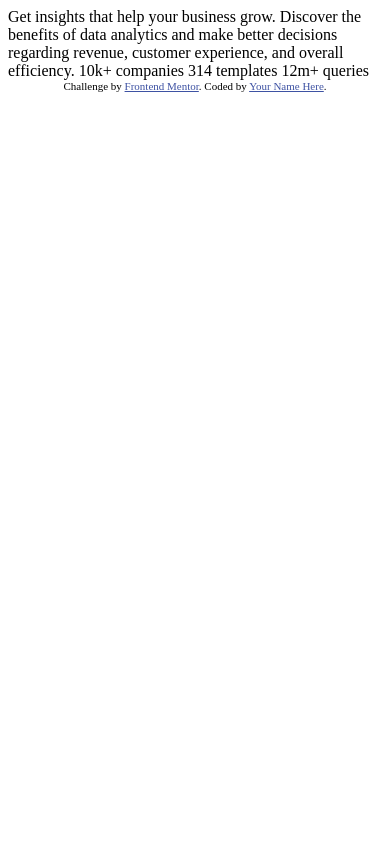
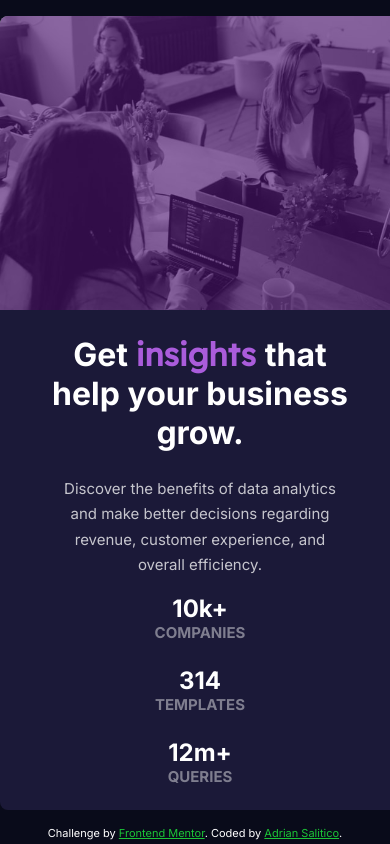
Before and after one commit to Frogerall/stats-preview-card, a plain HTML site: page index.html in a window 390 px wide. Drawn offline with Linux system fonts and the light colour scheme.

Commit message:
added both mobile and desktop design

```diff
--- a/index.html
+++ b/index.html
@@ -1,33 +1,49 @@
 <!DOCTYPE html>
 <html lang="en">
+
 <head>
-  <meta charset="UTF-8">
-  <meta name="viewport" content="width=device-width, initial-scale=1.0"> <!-- displays site properly based on user's device -->
+ <meta charset="UTF-8">
+ <meta name="viewport" content="width=device-width, initial-scale=1.0">
+ <link rel="icon" type="image/png" sizes="32x32" href="./images/favicon-32x32.png">
+ <title>Frontend Mentor | Stats preview card component</title>
+ <link rel="stylesheet" href="css/style.css">
+ <link rel="preconnect" href="https://fonts.googleapis.com">
+ <link rel="preconnect" href="https://fonts.gstatic.com" crossorigin>
+ <link href="https://fonts.googleapis.com/css2?family=Inter:wght@400;700&family=Lexend+Deca&display=swap"
+  rel="stylesheet">
+ <style>
+  .attribution {
+   font-size: 11px;
+   text-align: center;
+   color: white;
+  }
 
-  <link rel="icon" type="image/png" sizes="32x32" href="./images/favicon-32x32.png">
+  .attribution a {
+   color: hsl(130, 76%, 44%);
+  }
+ </style>
+</head>
 
-  <title>Frontend Mentor | Stats preview card component</title>
-
-  <!-- Feel free to remove these styles or customise in your own stylesheet 👍 -->
-  <style>
-    .attribution { font-size: 11px; text-align: center; }
-    .attribution a { color: hsl(228, 45%, 44%); }
-  </style>
-</head>
 <body>
 
-  Get insights that help your business grow.
+ <div class="container">
+  <div class="img-wrap"><img src="images/image-header-mobile.jpg" alt=""></div>
+  <h1>Get <span>insights </span>that help your business grow.</h1>
+  <p>
+   Discover the benefits of data analytics and make better decisions regarding revenue, customer
+   experience, and overall efficiency.
+  </p>
+  <div>
+   <h2>10k+ <span>COMPANIES</span></h2>
+   <h2>314 <span>TEMPLATES</span></h>
+    <h2>12m+ <span>QUERIES</span></h2>
+    </d>
+  </div>
+ </div>
+ <div class="attribution">
+  Challenge by <a href="https://www.frontendmentor.io?ref=challenge" target="_blank">Frontend Mentor</a>.
+  Coded by <a href="#">Adrian Salitico</a>.
 
-  Discover the benefits of data analytics and make better decisions regarding revenue, customer
-  experience, and overall efficiency.
+</body>
 
-  10k+ companies
-  314 templates
-  12m+ queries
-
-  <div class="attribution">
-    Challenge by <a href="https://www.frontendmentor.io?ref=challenge" target="_blank">Frontend Mentor</a>.
-    Coded by <a href="#">Your Name Here</a>.
-  </div>
-</body>
 </html>
--- /dev/null
+++ b/style.scss
@@ -0,0 +1,65 @@
+* {
+ padding: 0;
+ margin: 0;
+ box-sizing: border-box;
+ font-family: "Inter", sans-serif;
+}
+body {
+ background-color: hsl(233, 47%, 7%);
+}
+.container {
+ display: flex;
+ flex-direction: column;
+ gap: 1rem;
+ margin: 1rem auto;
+ background-color: hsl(244, 38%, 16%);
+ text-align: center;
+ width: 25rem;
+ border-radius: 0.5rem;
+ p {
+  color: hsla(0, 0%, 100%, 0.75);
+  font-size: 15px;
+  max-width: 30ch;
+  margin: 0 auto;
+  line-height: 1.7;
+ }
+}
+.img-wrap {
+ position: relative;
+ display: block;
+}
+.img-wrap::after {
+ content: "";
+ position: absolute;
+ top: 0;
+ left: 0;
+ width: 100%;
+ height: 100%;
+ background-color: hsla(277, 71%, 26%, 0.63);
+ border-radius: 0.5rem 0.5rem 0rem 0rem;
+}
+img {
+ max-width: 100%;
+ display: block;
+ border-radius: 0.5rem 0.5rem 0rem 0rem;
+}
+h1 {
+ color: hsl(0, 0%, 100%);
+ padding: 0.5rem;
+ max-width: 15ch;
+ margin: 0 auto;
+ span {
+  color: hsl(277, 64%, 61%);
+  font-family: "Lexend Deca", sans-serif;
+ }
+}
+h2 {
+ display: flex;
+ flex-direction: column;
+ color: hsl(0, 0%, 100%);
+ margin-bottom: 1.5rem;
+ span {
+  font-size: 15px;
+  color: hsla(0, 0%, 100%, 0.438);
+ }
+}
```
Also changed, not shown: css/style.css (added).
